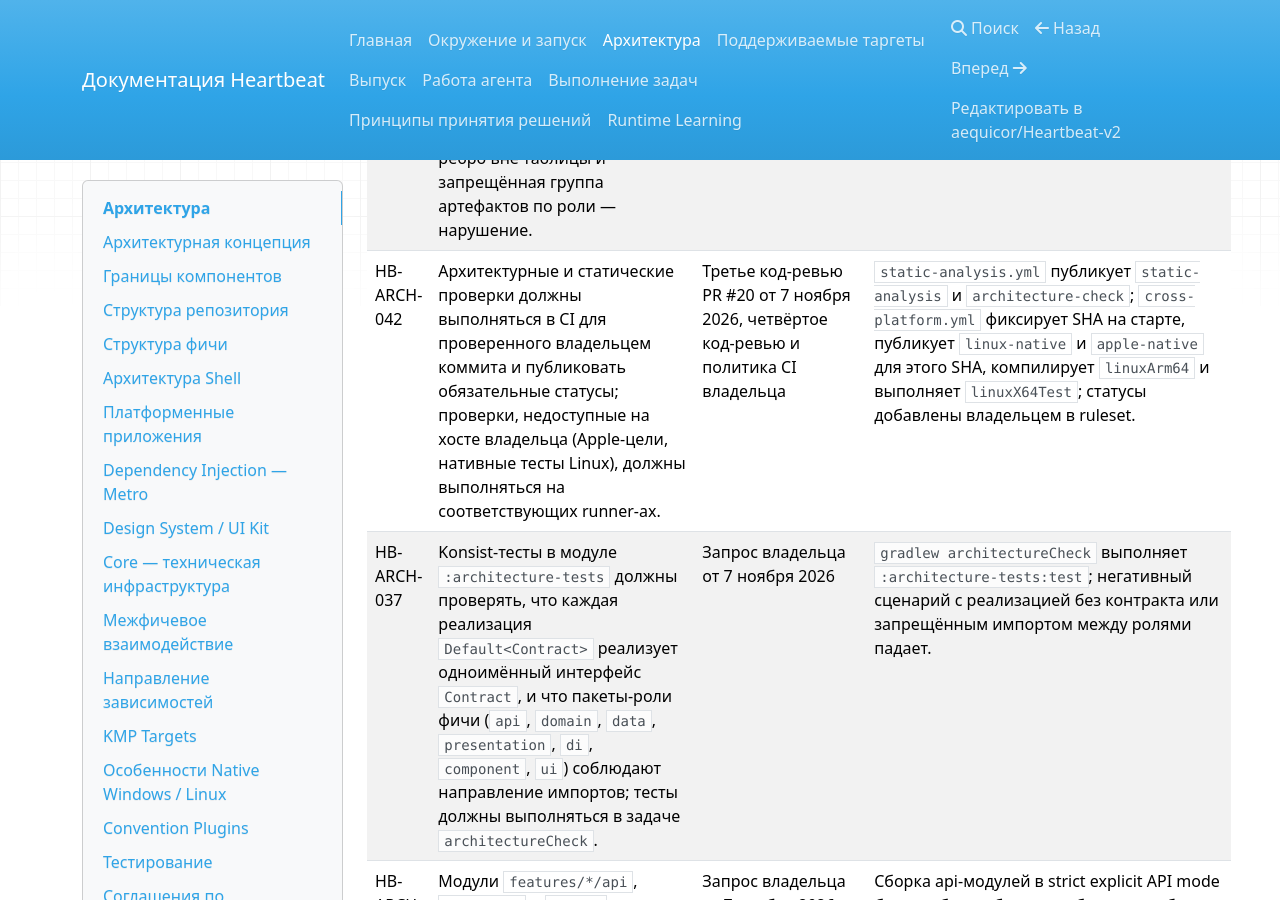
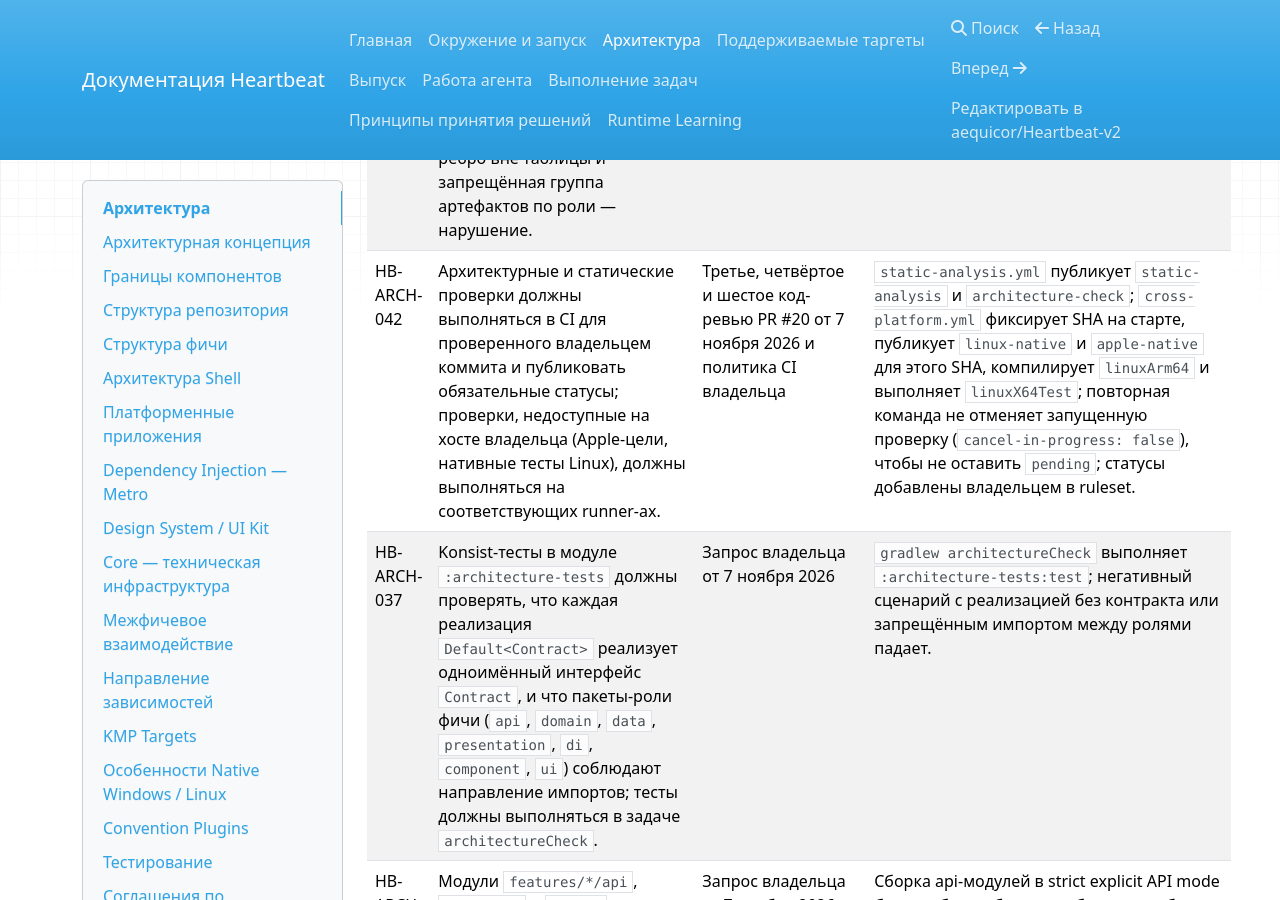
Before and after one commit to aequicor/Heartbeat-v2, an MkDocs documentation site: the page built from docs/specs/architecture.md, in a window 1280 px wide and 900 px high, scrolled down 30680 px. Built offline with MkDocs 1.6.1, drawn with Linux system fonts in a browser that asks for light colours; nearby versions of some CDN libraries.

Commit message:
Унифицировать политику отмены cross-platform проверок

```diff
--- a/docs/specs/architecture.md
+++ b/docs/specs/architecture.md
@@ -1097,7 +1097,7 @@ features/<feature>/
 | HB-ARCH-035 | `Save` должен фиксировать снимок состояния в момент действия, а правки во время сохранения не должны теряться. | Второе код-ревью PR #20 от 7 ноября 2026 | Тест: правка во время сохранения игнорируется, сохраняется и остаётся в состоянии именно снимок на момент `Save`. |
 | HB-ARCH-036 | Архитектурная проверка должна анализировать объявленные зависимости, разрешённые compile/runtime графы JVM, Android и Kotlin/Native, явно сообщать о неразрешимой конфигурации и проверять импорты по роли модуля. | Второе код-ревью PR #20 от 7 ноября 2026 и третье код-ревью PR #20 | Негативный сценарий для импорта Compose падает; unit-тесты правил в `buildSrc`; `gradlew build` выполняет `architectureCheck`. |
 | HB-ARCH-041 | Проверка зависимостей должна строиться на allowlist ролей модулей (`platform`, `shell:*`, `features/*/api`, `features/*/impl`, `features/*/presentation/*`, `features/*/ui/*`, `di:api`, `core/*`, `designsystem/*`): ребро вне таблицы и запрещённая группа артефактов по роли — нарушение. | Третье код-ревью PR #20 от 7 ноября 2026 | Unit-тест `everyRolePairFollowsTheAllowlist` покрывает каждое ребро матрицы; объявленные и транзитивные зависимости проверяются задачей `architectureCheck`. |
-| HB-ARCH-042 | Архитектурные и статические проверки должны выполняться в CI для проверенного владельцем коммита и публиковать обязательные статусы; проверки, недоступные на хосте владельца (Apple-цели, нативные тесты Linux), должны выполняться на соответствующих runner-ах. | Третье код-ревью PR #20 от 7 ноября 2026, четвёртое код-ревью и политика CI владельца | `static-analysis.yml` публикует `static-analysis` и `architecture-check`; `cross-platform.yml` фиксирует SHA на старте, публикует `linux-native` и `apple-native` для этого SHA, компилирует `linuxArm64` и выполняет `linuxX64Test`; статусы добавлены владельцем в ruleset. |
+| HB-ARCH-042 | Архитектурные и статические проверки должны выполняться в CI для проверенного владельцем коммита и публиковать обязательные статусы; проверки, недоступные на хосте владельца (Apple-цели, нативные тесты Linux), должны выполняться на соответствующих runner-ах. | Третье, четвёртое и шестое код-ревью PR #20 от 7 ноября 2026 и политика CI владельца | `static-analysis.yml` публикует `static-analysis` и `architecture-check`; `cross-platform.yml` фиксирует SHA на старте, публикует `linux-native` и `apple-native` для этого SHA, компилирует `linuxArm64` и выполняет `linuxX64Test`; повторная команда не отменяет запущенную проверку (`cancel-in-progress: false`), чтобы не оставить `pending`; статусы добавлены владельцем в ruleset. |
 | HB-ARCH-037 | Konsist-тесты в модуле `:architecture-tests` должны проверять, что каждая реализация `Default<Contract>` реализует одноимённый интерфейс `Contract`, и что пакеты-роли фичи (`api`, `domain`, `data`, `presentation`, `di`, `component`, `ui`) соблюдают направление импортов; тесты должны выполняться в задаче `architectureCheck`. | Запрос владельца от 7 ноября 2026 | `gradlew architectureCheck` выполняет `:architecture-tests:test`; негативный сценарий с реализацией без контракта или запрещённым импортом между ролями падает. |
 | HB-ARCH-038 | Модули `features/*/api`, `shell:api` и `di:api` должны компилироваться в explicit API mode (`explicitApi()`): публичные объявления указывают видимость, публичные свойства и функции — тип. | Запрос владельца от 7 ноября 2026 | Сборка api-модулей в strict explicit API mode без ошибок; публичное объявление без модификатора не компилируется. |
 | HB-ARCH-039 | Имена и размещение архитектурных ролей фичи должны соответствовать таблице «Имена архитектурных ролей»: в пакетах ролей имя получает обязательный суффикс (`UseCase`, `Repository`, `DataSource`, `Dto`, `Mapper`, `Store`, `StoreFactory`, `Component`, `ComponentFactory`, `State`, `Action`, `Effect`, `Screen`), в `api` и его подпакетах — префикс `<Feature>`, поэтому публичные модели и сервисы фичи сохраняют свои имена; `Default` означает реализацию по умолчанию; доменные модели, вложенные Action/Effect и top-level mapper-функции не подчиняются роли. | Запрос владельца от 7 ноября 2026 и третье код-ревью PR #20 | Konsist-тест `declarationsFollowNamingStandard` падает на `LoadNote` в `domain.usecase`; unit-тесты `NamingRulesTest` покрывают позитивный и негативный случай каждого правила. |
```
Also changed, not shown: .github/AGENTS.md, 1 other file.
